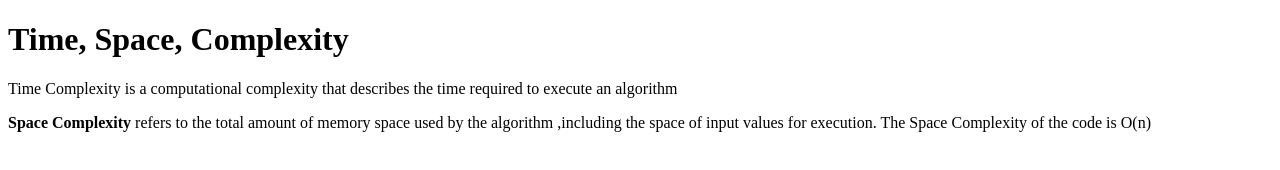
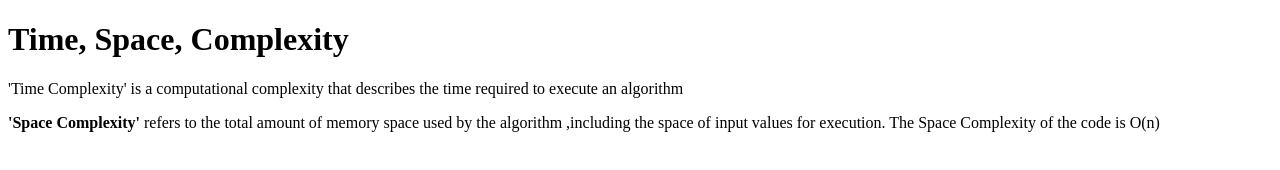
Before and after one commit to acciojob/time-and-space-complexity-Abhishekshukla1234, a website: page main.html in a window 1280 px wide. Drawn offline with Linux system fonts and the light colour scheme.

Commit message:
created a submission

```diff
--- a/main.html
+++ b/main.html
@@ -8,8 +8,8 @@
 <body>
 	<!-- the entire body must be written by student -->
    <h1>Time, Space, Complexity </h1>
-	<p>Time Complexity is a  computational complexity that  describes the time  required to  execute an algorithm</p>
-	<p> <b>Space Complexity </b> refers to the total amount of memory space used by the algorithm ,including the space of input values for execution. The Space Complexity of the code is O(n)</p>
+	<p>'Time Complexity' is a  computational complexity that  describes the time  required to  execute an algorithm</p>
+	<p> <b>'Space Complexity' </b> refers to the total amount of memory space used by the algorithm ,including the space of input values for execution. The Space Complexity of the code is O(n)</p>
 </script>
 
 </body>
```
